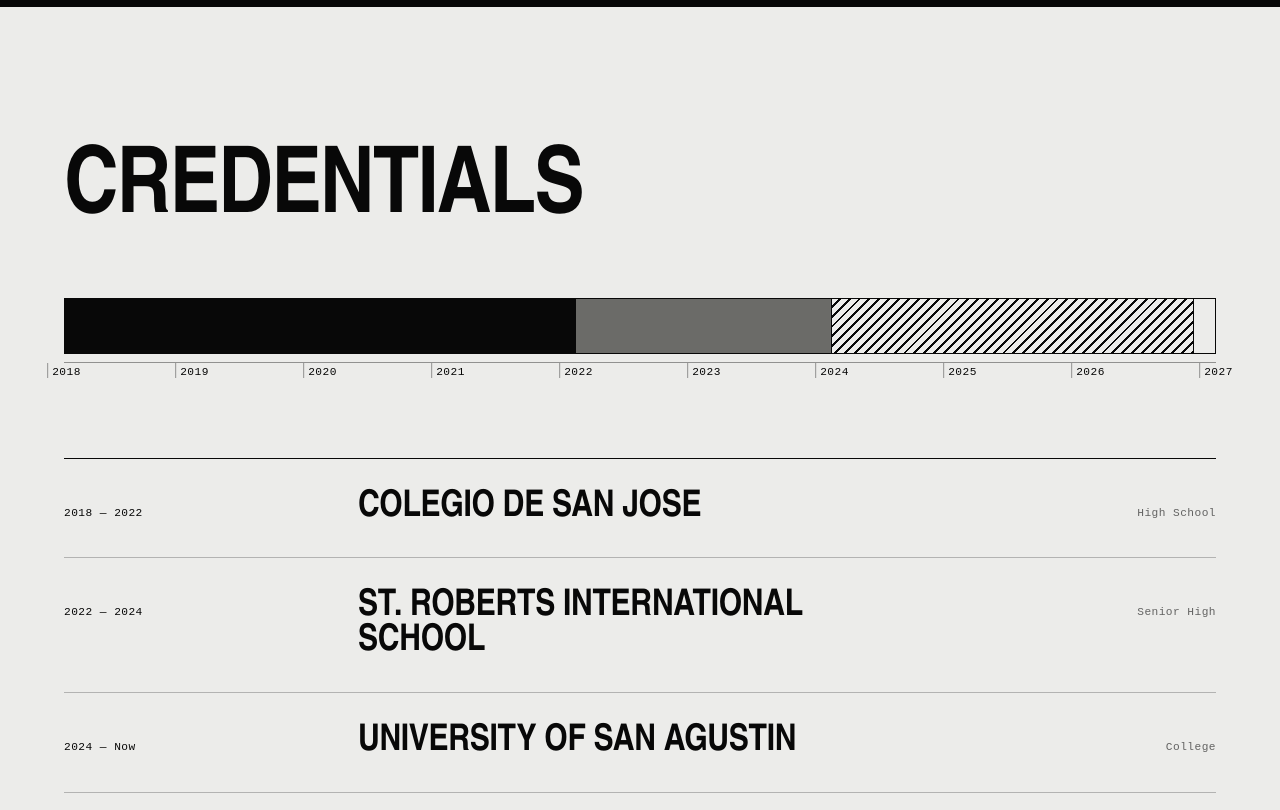
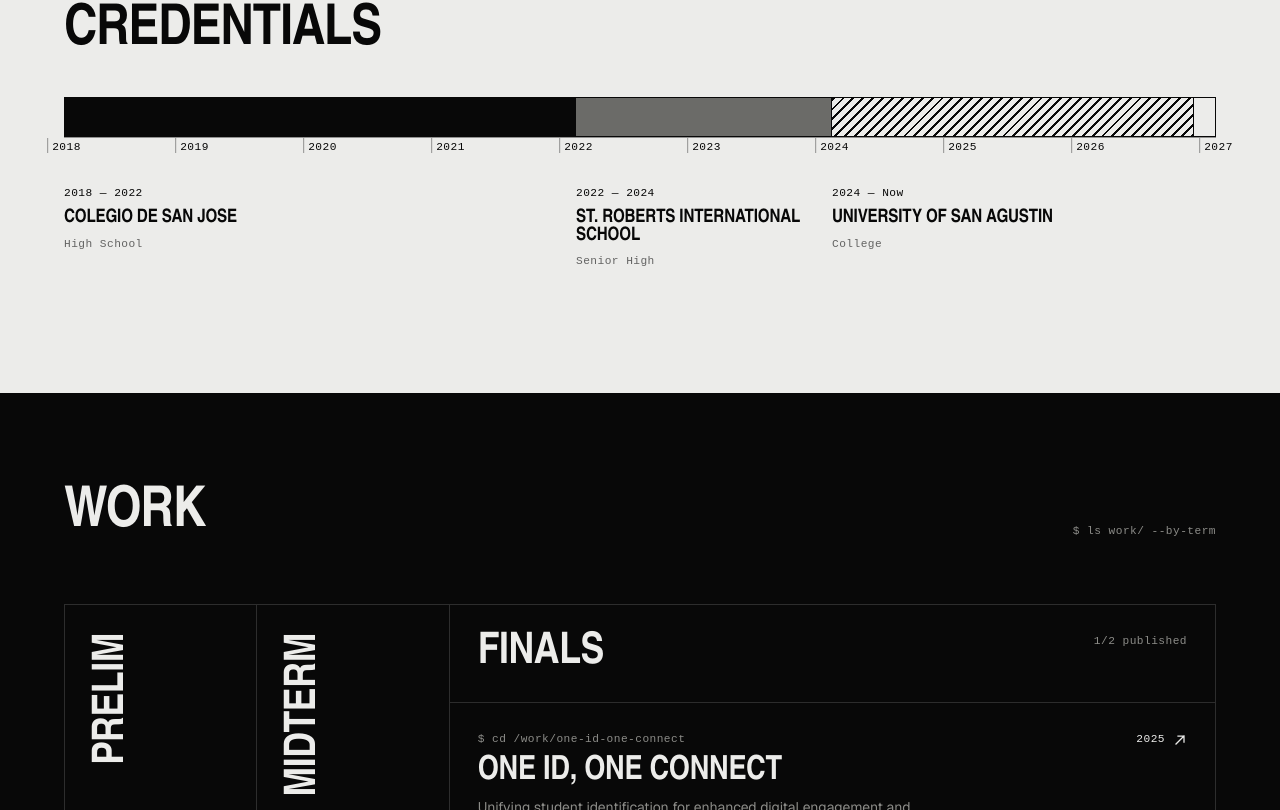
Before and after one commit to DeghneG/Sonza-DigitalPortfolio, a React (Vite) app: page / in a window 1280 px wide. Shown: the part 1490-2300 px from the top of the page. Built offline with nearby package versions, Linux system fonts and the light colour scheme; a web font is replaced by a local one.

Commit message:
Footer glow on hover, compact Credentials ruler, tighter section spacing
Co-Authored-By: Claude Sonnet 5.5 <noreply@anthropic.com>

```diff
--- a/src/components/About.tsx
+++ b/src/components/About.tsx
@@ -3,7 +3,7 @@ import Win from './Win'
 
 export default function About() {
   return (
-    <section id="about" className="scroll-mt-4 py-24 sm:py-36">
+    <section id="about" className="scroll-mt-4 py-16 sm:py-24">
       <div className="wrap grid gap-10 lg:grid-cols-12 lg:gap-16">
         <div data-reveal className="lg:col-span-7">
           <Win title="about.txt" right="read-only">
--- a/src/components/Credentials.tsx
+++ b/src/components/Credentials.tsx
@@ -9,33 +9,36 @@ function span(years: string) {
   const [a, b] = years.split('—').map((s) => s.trim())
   const from = parseInt(a, 10)
   const to = /now/i.test(b) ? Math.min(NOW, END) : parseInt(b, 10)
-  return { left: ((from - START) / (END - START)) * 100, width: ((to - from) / (END - START)) * 100, ongoing: /now/i.test(b) }
+  return { left: ((from - START) / (END - START)) * 100, width: ((to - from) / (END - START)) * 100 }
 }
+
+const fills = ['bg-ink', 'bg-[#6b6b68]', 'hatch']
 
 export default function Credentials() {
   const years = Array.from({ length: END - START + 1 }, (_, i) => START + i)
   return (
-    <section id="credentials" className="scroll-mt-4 bg-paper py-24 text-ink sm:py-36">
+    <section id="credentials" className="scroll-mt-4 bg-paper py-16 text-ink sm:py-24">
       <div className="wrap">
-        <h2 data-reveal className="f-display text-[clamp(1.5rem,7.2vw,7rem)]">
+        <h2 data-reveal className="f-display text-[clamp(1.5rem,4.4vw,3.6rem)]">
           Credentials
         </h2>
 
-        {/* Proportional ruler: one bar, three terms of schooling */}
-        <div data-reveal className="mt-16 hidden md:block" aria-hidden>
-          <div className="relative h-14 border border-ink">
+        {/* Desktop: the ruler is the content. Each school sits under its own span of time. */}
+        <div data-reveal className="mt-10 hidden md:block">
+          <div className="relative h-10 border border-ink" aria-hidden>
             {credentials.items.map((c, i) => {
               const s = span(c.years)
               return (
                 <div
                   key={c.school}
-                  className={`absolute inset-y-0 border-r border-ink ${i === 0 ? 'bg-ink' : i === 1 ? 'bg-[#6b6b68]' : 'hatch'}`}
+                  className={`absolute inset-y-0 border-r border-ink ${fills[i] ?? 'bg-ink'}`}
                   style={{ left: `${s.left}%`, width: `${s.width}%` }}
                 />
               )
             })}
           </div>
-          <div className="relative mt-2 h-4 border-t border-ink/40">
+
+          <div className="relative h-4 border-t border-ink/40" aria-hidden>
             {years.map((y) => (
               <span
                 key={y}
@@ -46,18 +49,28 @@ export default function Credentials() {
               </span>
             ))}
           </div>
+
+          <ol className="relative mt-8 h-28">
+            {credentials.items.map((c) => {
+              const s = span(c.years)
+              return (
+                <li key={c.school} className="absolute top-0 pr-5" style={{ left: `${s.left}%`, width: `${s.width}%` }}>
+                  <p className="f-mono mb-2">{c.years}</p>
+                  <p className="f-display-m text-[clamp(0.95rem,1.45vw,1.3rem)]">{c.school}</p>
+                  <p className="f-mono mt-2 text-ink/60">{c.level}</p>
+                </li>
+              )
+            })}
+          </ol>
         </div>
 
-        <ol className="mt-24 border-t border-ink md:mt-20">
+        {/* Mobile: plain list */}
+        <ol className="mt-10 border-t border-ink md:hidden">
           {credentials.items.map((c) => (
-            <li
-              key={c.school}
-              data-reveal
-              className="grid items-baseline gap-1 border-b border-ink/25 py-6 sm:grid-cols-12 sm:gap-6 sm:py-8"
-            >
-              <span className="f-mono sm:col-span-3">{c.years}</span>
-              <span className="f-display-m text-[clamp(1.35rem,3vw,2.3rem)] sm:col-span-6">{c.school}</span>
-              <span className="f-mono text-ink/60 sm:col-span-3 sm:text-right">{c.level}</span>
+            <li key={c.school} data-reveal className="border-b border-ink/25 py-5">
+              <p className="f-mono">{c.years}</p>
+              <p className="f-display-m mt-1 text-[1.3rem]">{c.school}</p>
+              <p className="f-mono mt-1 text-ink/60">{c.level}</p>
             </li>
           ))}
         </ol>
--- a/src/components/Footer.tsx
+++ b/src/components/Footer.tsx
@@ -1,3 +1,4 @@
+import { useRef } from 'react'
 import { footer, site } from '../content/site'
 import { useReveal } from '../hooks/useReveal'
 import Arrow from './Arrow'
@@ -7,6 +8,18 @@ const rev = new Intl.DateTimeFormat('en-US', { month: 'short', year: 'numeric' }
 /** The sheet's title block: the strip every drawing ends with, doubling as the site's exit. */
 export default function Footer() {
   const ref = useReveal<HTMLElement>({ start: 'top 98%' })
+  const mark = useRef<HTMLDivElement>(null)
+
+  // Spotlight follows the pointer anywhere over the footer; it lights the outline under it.
+  const onMove = (e: React.PointerEvent) => {
+    const m = mark.current
+    if (!m || e.pointerType !== 'mouse') return
+    const r = m.getBoundingClientRect()
+    m.style.setProperty('--mx', `${e.clientX - r.left}px`)
+    m.style.setProperty('--my', `${e.clientY - r.top}px`)
+    m.style.setProperty('--glow', '1')
+  }
+  const onLeave = () => mark.current?.style.setProperty('--glow', '0')
 
   const cells = [
     { k: 'Drawn by', v: site.name },
@@ -16,7 +29,7 @@ export default function Footer() {
   ]
 
   return (
-    <footer ref={ref} aria-label={footer.label} className="relative mt-10 overflow-hidden border-t hair">
+    <footer ref={ref} onPointerMove={onMove} onPointerLeave={onLeave} aria-label={footer.label} className="relative mt-10 overflow-hidden border-t hair">
       <div className="wrap pt-16">
         <div data-reveal className="grid border hair md:grid-cols-12">
           <dl className="grid grid-cols-2 md:col-span-8 md:grid-cols-4">
@@ -63,13 +76,10 @@ export default function Footer() {
       </div>
 
       {/* Name cropped by the sheet edge: the last thing on the page, never a heading */}
-      <p
-        aria-hidden
-        className="f-display pointer-events-none mt-8 select-none whitespace-nowrap text-center text-[clamp(1.6rem,7.6vw,11rem)] leading-[0.74] text-transparent [-webkit-text-stroke:1px_var(--color-hair)]"
-        style={{ marginBottom: '-0.1em' }}
-      >
-        John Khyne
-      </p>
+      <div ref={mark} aria-hidden className="foot-mark select-none pt-14" style={{ marginBottom: "-0.1em" }}>
+        <p className="f-display foot-word foot-word--base">John Khyne</p>
+        <p className="f-display foot-word foot-word--lit">John Khyne</p>
+      </div>
     </footer>
   )
 }
--- a/src/components/Work.tsx
+++ b/src/components/Work.tsx
@@ -7,10 +7,10 @@ export default function Work() {
   const [active, setActive] = useState<Category>('Finals')
 
   return (
-    <section id="work" className="scroll-mt-4 py-24 sm:py-36">
+    <section id="work" className="scroll-mt-4 py-16 sm:py-24">
       <div className="wrap">
         <div data-reveal className="mb-12 flex flex-col gap-4 sm:mb-16 sm:flex-row sm:items-end sm:justify-between">
-          <h2 className="f-display text-[clamp(1.5rem,7.2vw,7rem)]">Work</h2>
+          <h2 className="f-display text-[clamp(1.5rem,4.4vw,3.6rem)]">Work</h2>
           <p className="f-mono prompt dim">ls work/ --by-term</p>
         </div>
 
--- a/src/index.css
+++ b/src/index.css
@@ -142,3 +142,25 @@ a, button { cursor: pointer; }
   .bar-nav { gap: 0.7rem; }
   .bar-nav .f-mono { font-size: 0.62rem; letter-spacing: 0; }
 }
+
+/* footer wordmark: faint outline, lit under the pointer */
+.foot-mark { position: relative; --mx: 50%; --my: 50%; --glow: 0; pointer-events: none; }
+.foot-word {
+  margin: 0;
+  white-space: nowrap;
+  text-align: center;
+  font-size: clamp(1.6rem, 7.6vw, 11rem);
+  line-height: 0.74;
+  color: transparent;
+  -webkit-text-stroke: 1px var(--color-hair);
+}
+.foot-word--lit {
+  position: absolute; inset: 0; padding-top: 3.5rem;
+  -webkit-text-stroke: 1.5px var(--color-bone);
+  color: rgb(236 236 234 / 0.07);
+  filter: drop-shadow(0 0 10px rgb(236 236 234 / 0.55)) drop-shadow(0 0 28px rgb(236 236 234 / 0.25));
+  opacity: var(--glow);
+  transition: opacity 0.6s cubic-bezier(0.16, 1, 0.3, 1);
+  -webkit-mask-image: radial-gradient(circle 16rem at var(--mx) var(--my), #000 0%, transparent 100%);
+  mask-image: radial-gradient(circle 16rem at var(--mx) var(--my), #000 0%, transparent 100%);
+}
```
